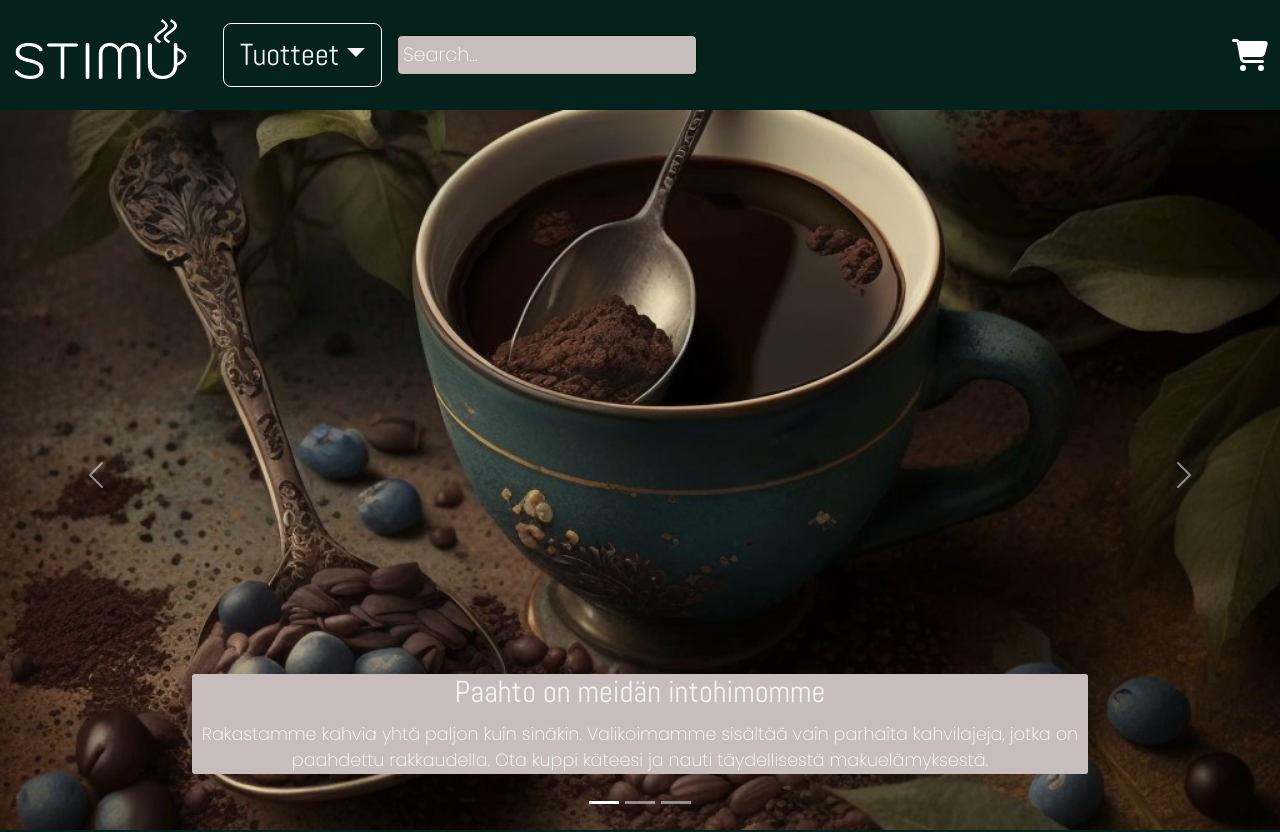
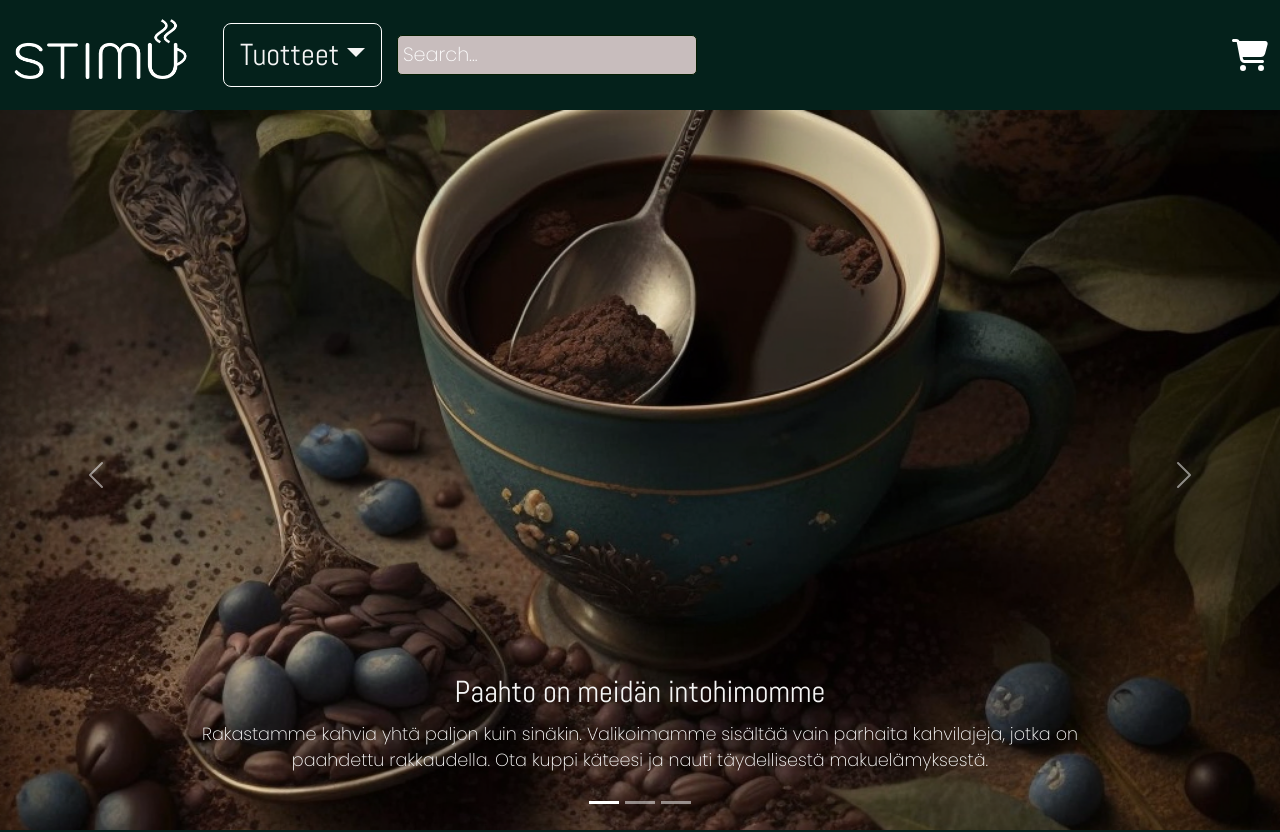
Before and after one commit to Stimu-Webshop/stimu-webshop.github.io, a React (Create React App) app in the folder caffeine-shop/: page / in a window 1280 px wide. Shown: the top 832 px of the page. Built offline with nearby package versions, Linux system fonts and the light colour scheme.

Commit message:
adjusting

```diff
--- a/caffeine-shop/src/styles/Carousel.scss
+++ b/caffeine-shop/src/styles/Carousel.scss
@@ -23,7 +23,7 @@
 
 .ad-text-container {
     border-radius: 3px;
-    background-color: $greige;
+    /* background-color: $greige; Tarviiko tuota taustaväriä? tai pitäiskö sen olla ainakin läpinäkyvä? */
 
 
 }
```
